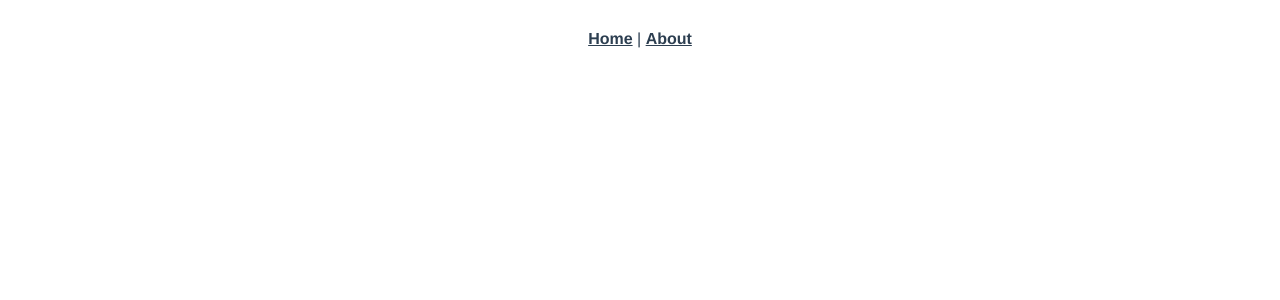
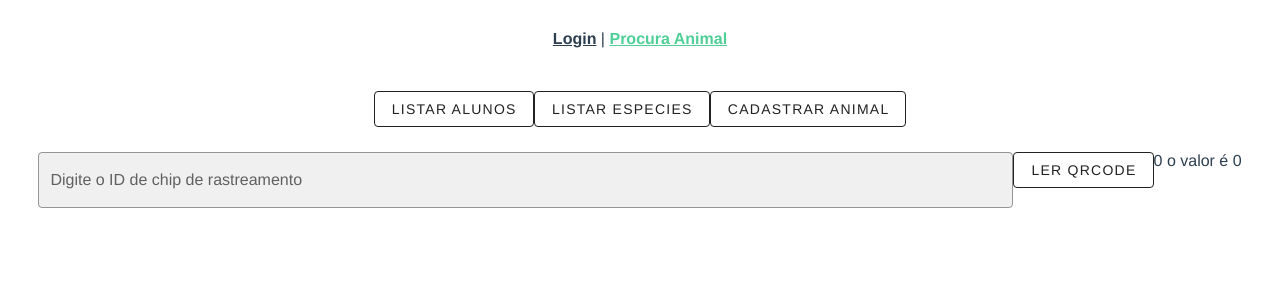
Before and after one commit to qrsnake/qr-snake-front, a Vue app: page /search in a window 1280 px wide. Shown: the top 300 px of the page. Built offline with nearby package versions, Linux system fonts and the light colour scheme.

Commit message:
Login e Procura animal semi pronto
CSS quase pronto, tem q espacar botao melhor, e colcoar script

```diff
--- a/src/App.vue
+++ b/src/App.vue
@@ -1,8 +1,8 @@
 <template>
   <div id="app">
     <div id="nav">
-      <router-link to="/">Home</router-link> |
-      <router-link to="/about">About</router-link>
+      <router-link to="/">Login</router-link> |
+      <router-link to="/search">Procura Animal</router-link>
     </div>
     <router-view/>
   </div>
--- a/src/router/index.js
+++ b/src/router/index.js
@@ -2,6 +2,7 @@ import Vue from 'vue'
 import VueRouter from 'vue-router'
 //import Home from '../views/Home.vue'
 import LoginScreen from '../views/LoginScreen.vue'
+import ProcuraAnimal from '../views/ProcuraAnimal.vue'
 
 Vue.use(VueRouter)
 
@@ -11,6 +12,11 @@ const routes = [
     name: 'Login',
     component: LoginScreen
   },
+  {
+    path: '/search',
+    name: 'Procura animal',
+    component: ProcuraAnimal
+  },
 ]
 
 const router = new VueRouter({
--- a/src/views/LoginScreen.vue
+++ b/src/views/LoginScreen.vue
@@ -13,6 +13,7 @@
         label="Email"
         placeholder="Email"
         outlined
+        filled
         align="center"
       ></v-text-field>
     </div>
@@ -23,10 +24,11 @@
         :type="show3 ? 'text' : 'password'"
         name="input-10-2"
         label="Senha"
-        hint="At least 8 characters"
+        hint="Min 8 characters"
         class="input-group--focused"
         @click:append="show3 = !show3"
         outlined
+        filled
         align="center"
       ></v-text-field>
     </div>
@@ -56,11 +58,11 @@ export default {
       show2: true,
       show3: false,
       show4: false,
-      password: 'Password',
+      password: 'Senha',
       rules: {
-        required: value => !!value || 'Required.',
+        required: value => !!value || 'Obrigatorio.',
         min: v => v.length >= 8 || 'Min 8 characters',
-        emailMatch: () => (`The email and password you entered don't match`),
+        emailMatch: () => (`Email e senha nao batem.`),
       },
     }
   },
@@ -69,25 +71,25 @@ export default {
 
 <style lang="scss" scoped>
 .image-main{
-  padding: 50px 50px;
+  padding: 1% 3%;
   display: flex;
   justify-content: center;
 }
 
 .email-main{
-  padding: 50px 50px;
+  padding: 1% 3%;
   display: flex;
   justify-content: center;
 }
 
 .password-main{
-  padding: 50px 50px;
+  padding: 1% 3%;
   display: flex;
   justify-content: center;
 }
 
 .button-main{
-  padding: 50px 50px;
+  padding: 1% 3%;
   display: flex;
   justify-content: center;
 }
--- /dev/null
+++ b/src/views/ProcuraAnimal.vue
@@ -0,0 +1,91 @@
+<template>
+  <div>
+    <div class="main-css">
+      <v-btn
+        class="ma-2"
+        outlined
+        color="indigo"
+        @click="increment"
+      >
+        Listar Alunos
+      </v-btn>
+      <v-btn
+        class="ma-2"
+        outlined
+        color="indigo"
+        @click="increment"
+      >
+        Listar Especies
+      </v-btn>
+      <v-btn
+        class="ma-2"
+        outlined
+        color="indigo"
+      >
+        Cadastrar Animal
+      </v-btn>
+    </div>
+    <div class="id-css">
+      <v-text-field
+        label="Digite o ID de chip de rastreamento"
+        placeholder="ID"
+        outlined
+        filled
+        align="center"
+      ></v-text-field>
+      <v-btn
+        class="ma-2"
+        outlined
+        color="indigo"
+      >
+        Ler QRcode
+      </v-btn>
+      {{ count }}
+      {{ counter }}
+    </div>
+  </div>
+</template>
+
+<script>
+
+export default {
+  name: 'Home',
+  data: () => ({
+    test: 'batata&potato',
+    status: true,
+    count: 0,
+  }),
+  computed: {
+    counter() {
+      return `o valor é ${this.count}`;
+    },
+  },
+  methods: {
+    increment() {
+      this.count += 1;
+    }
+  },
+}
+</script>
+
+<style lang="scss" scoped>
+
+.main-css{
+  padding: 1% 3%;
+  display: flex;
+  justify-content: center;
+}
+
+.component-css{
+  padding: 1% 3%;
+  display: flex;
+  justify-content: center;
+}
+
+.id-css{
+  padding: 1% 3%;
+  display: flex;
+  justify-content: center;
+}
+
+</style>
```
